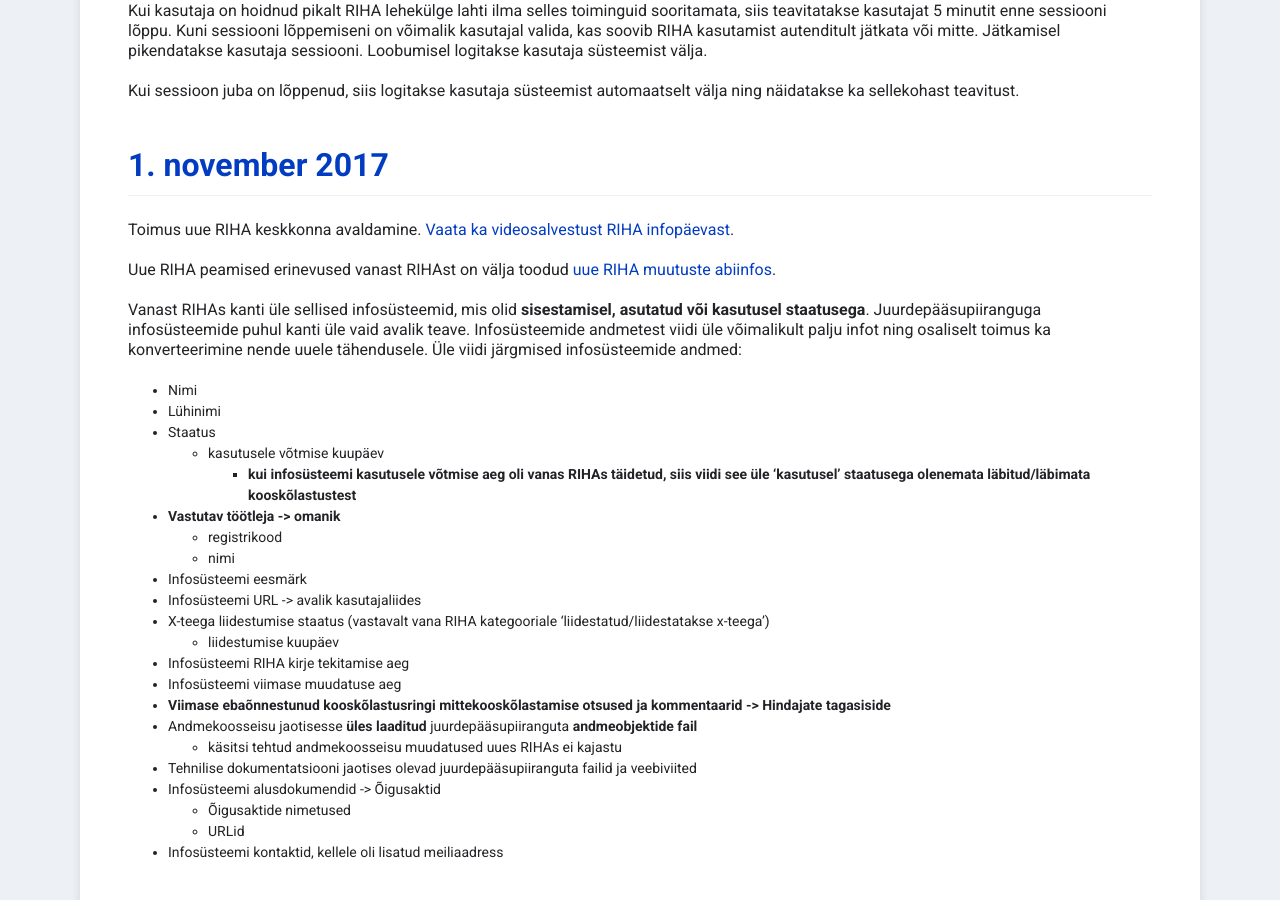
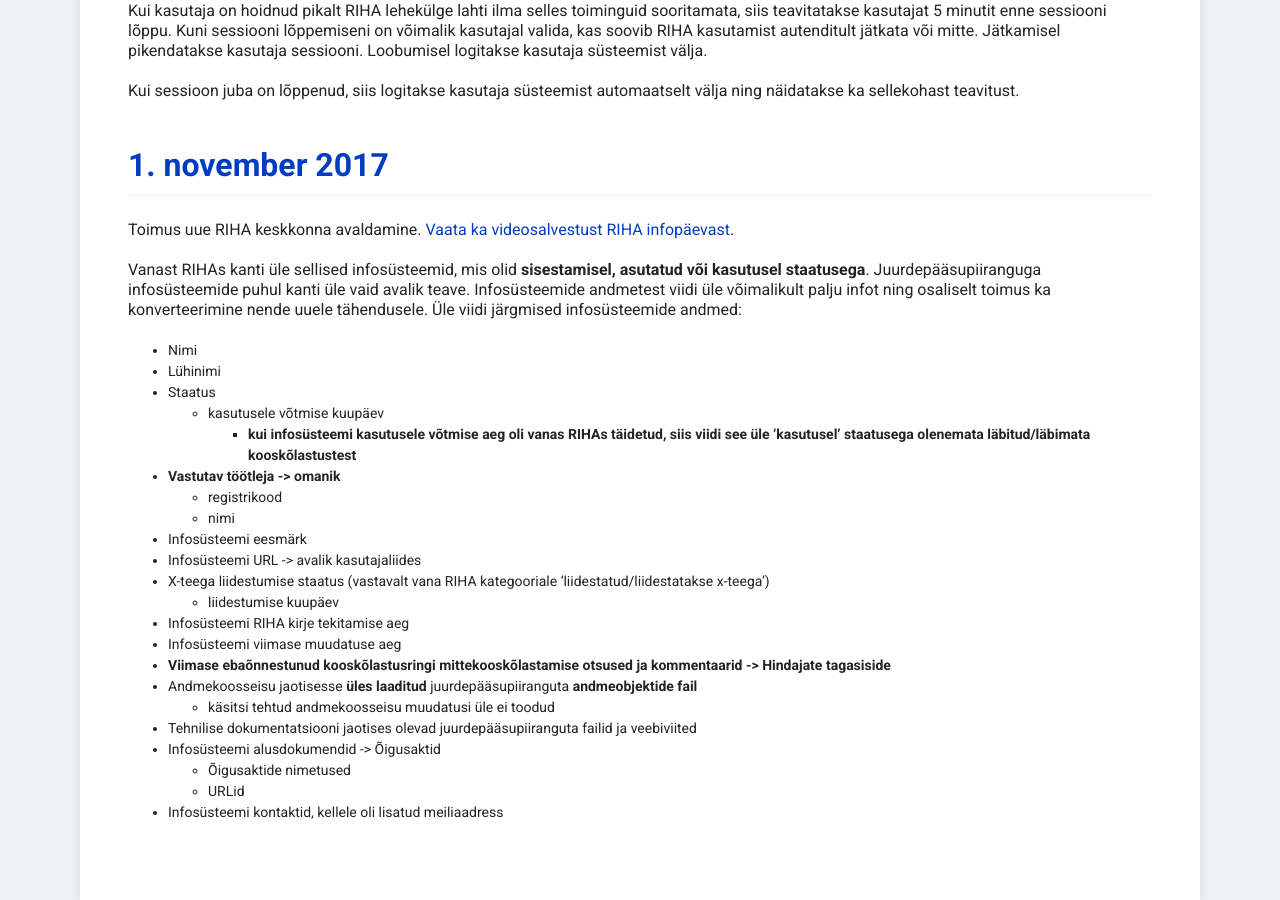
Before and after one commit to e-gov/RIHA-Help, a Jekyll site: the page built from docs/RIHA-uuendused.md, in a window 1280 px wide and 900 px high, scrolled down 8978 px. Built offline with Jekyll 4.4.1, drawn with Linux system fonts in a browser that asks for light colours; some of the changed text lies outside the part shown.

Commit message:
Update RIHA-uuendused.md

```diff
--- a/docs/RIHA-uuendused.md
+++ b/docs/RIHA-uuendused.md
@@ -71,7 +71,7 @@ Infosüsteemile hinnangu küsimisel kontrollib RIHA sisestatud andmeid ja annab
 
 ### Failide ja viidete lisamise aeg
 
-Infosüsteemide kirjelduses näidatakse nüüd ka failide ja viidete lisamise ning uuendamise kuupäeva. Nendel failidel ja viidetel, mis on üle toodud [vanast RIHAst](https://vana.riha.ee), näidatakse kuupäeva, mil uues RIHAs infosüsteemi kirjeldust esimest korda on muudetud.
+Infosüsteemide kirjelduses näidatakse nüüd ka failide ja viidete lisamise ning uuendamise kuupäeva. Nendel failidel ja viidetel, mis on üle toodud [vanast RIHAst](https://vana.riha.ee), näidatakse kuupäeva, mil RIHAs infosüsteemi kirjeldust esimest korda on muudetud.
 
 ### Ülevaade aruteludest
 
@@ -216,8 +216,6 @@ Kui sessioon juba on lõppenud, siis logitakse kasutaja süsteemist automaatselt
 
 Toimus uue RIHA keskkonna avaldamine. [Vaata ka videosalvestust RIHA infopäevast](https://www.youtube.com/watch?v=K9lLS-7hpGw).
 
-Uue RIHA peamised erinevused vanast RIHAst on välja toodud [uue RIHA muutuste abiinfos](uus-riha).
-
 Vanast RIHAs kanti üle sellised infosüsteemid, mis olid **sisestamisel, asutatud või kasutusel staatusega**. Juurdepääsupiiranguga infosüsteemide puhul kanti üle vaid avalik teave. Infosüsteemide andmetest viidi üle võimalikult palju infot ning osaliselt toimus ka konverteerimine nende uuele tähendusele. Üle viidi järgmised infosüsteemide andmed:
 
 - Nimi
@@ -236,7 +234,7 @@ Vanast RIHAs kanti üle sellised infosüsteemid, mis olid **sisestamisel, asutat
 - Infosüsteemi viimase muudatuse aeg
 - **Viimase ebaõnnestunud kooskõlastusringi mittekooskõlastamise otsused ja kommentaarid -> Hindajate tagasiside**
 - Andmekoosseisu jaotisesse **üles laaditud** juurdepääsupiiranguta **andmeobjektide fail**
-  -  käsitsi tehtud andmekoosseisu muudatused uues RIHAs ei kajastu
+  - käsitsi tehtud andmekoosseisu muudatusi üle ei toodud
 - Tehnilise dokumentatsiooni jaotises olevad juurdepääsupiiranguta failid ja veebiviited
 - Infosüsteemi alusdokumendid -> Õigusaktid
   - Õigusaktide nimetused
```
